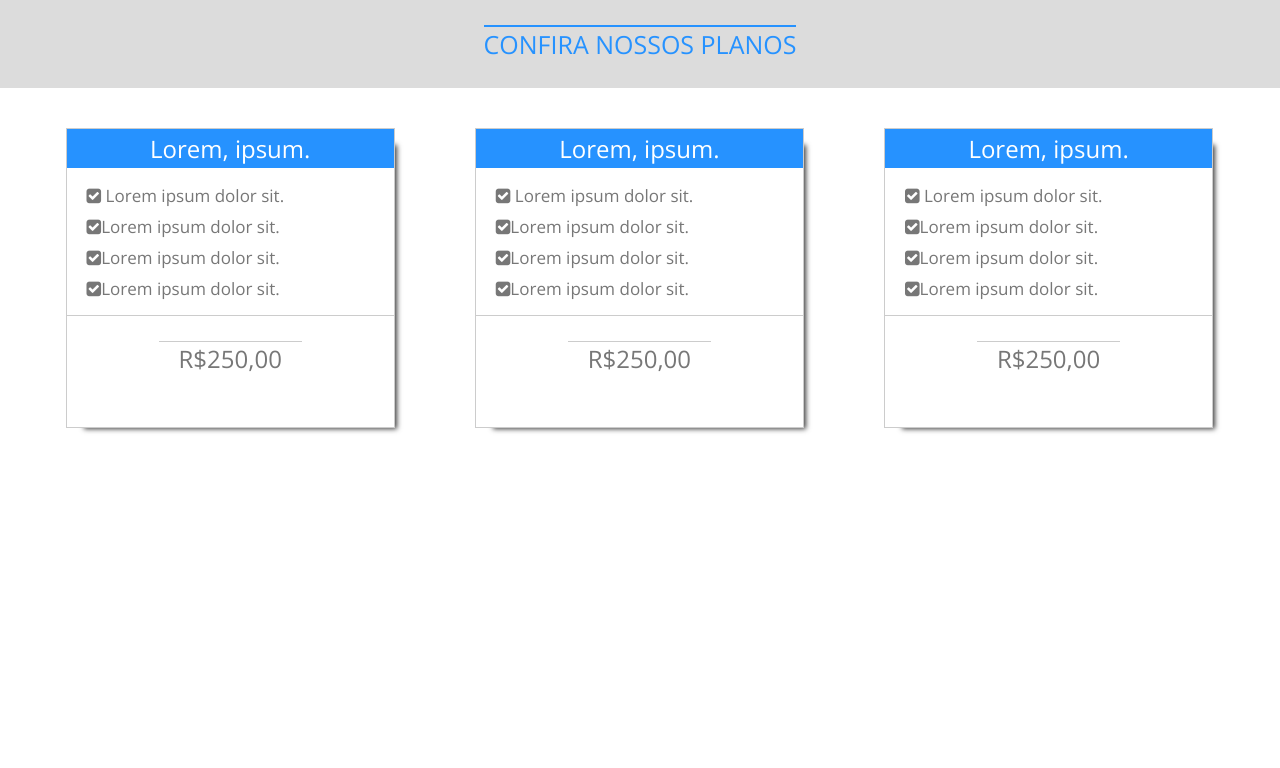
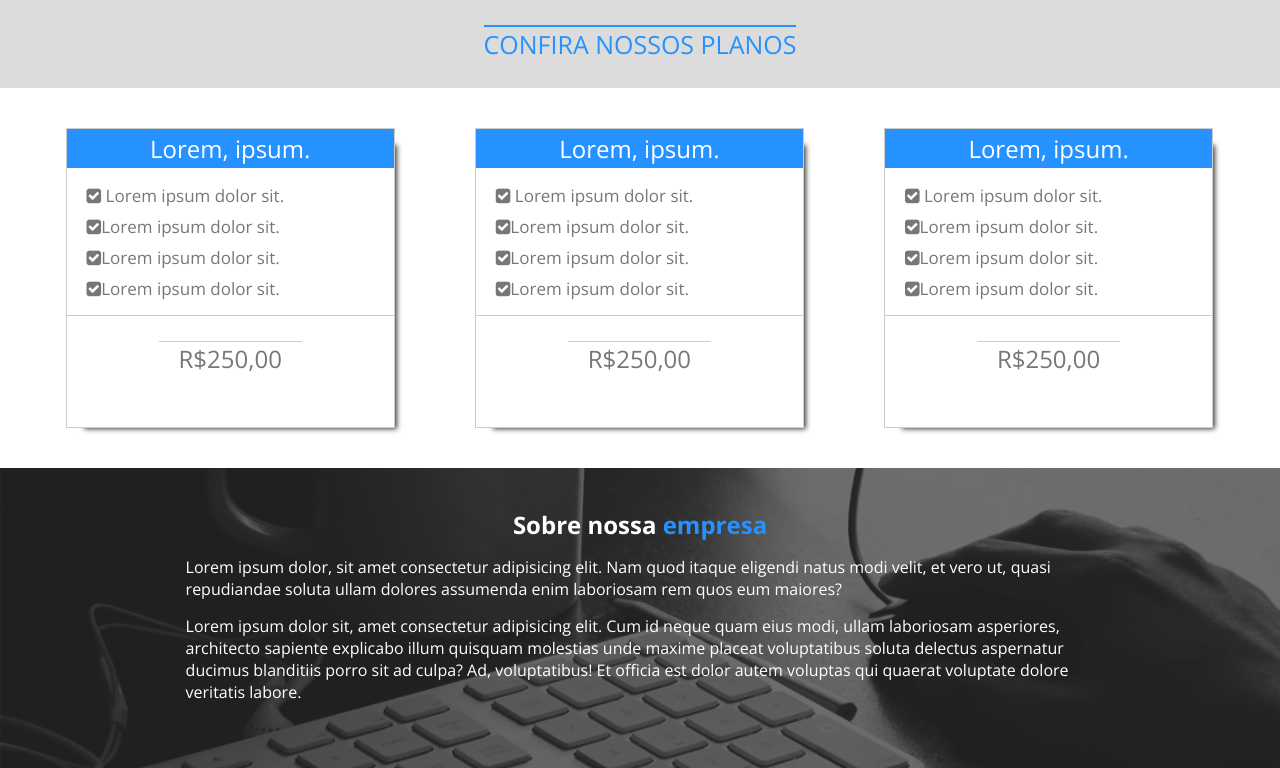
Before and after one commit to santripas/projeto6-dankicode, a plain HTML site: page index.html in a window 1280 px wide. Shown: the part 802-1570 px from the top of the page. Before the commit the page ends 1270 px from the top, so only its background shows below. Drawn offline with nearby package versions, Linux system fonts and the light colour scheme.

Commit message:
adicionei o efeito parallax na pag

```diff
--- a/css/style.css
+++ b/css/style.css
@@ -199,6 +199,43 @@ nav.desktop a{
     margin-top: 8px;
 }
 
+section.parallax{
+    position: relative;
+    width: 100%;
+    padding: 40px 0;
+    min-height: 300px;
+    background-image: url(../imagens/bg1.jpg);
+    background-size: cover;
+    background-attachment: fixed;
+    background-position: center;
+}
+
+section.parallax > .center{
+    position: relative;
+    z-index: 2;
+    max-width: 960px;
+    color: white;
+}
+
+section.parallax h2{
+    text-align: center;
+}
+
+section.parallax p{
+    margin-top: 15px;
+}
+
+.overlay-parallax{
+    width: 100%;
+    height: 100%;
+    position: absolute;
+    z-index: 1;
+    top: 0;
+    left: 0;
+    background-color: rgba(20, 20, 20, 0.6);
+}
+
+
 @media screen and (max-width:768px){
     .box-planos-single{
         width: 100%;
--- a/index.html
+++ b/index.html
@@ -110,5 +110,14 @@
         </section><!--box-planos-->
 
     </section><!--planos-->
+
+    <section class="parallax">
+        <div class="overlay-parallax"></div>
+        <div class="center">
+            <h2>Sobre nossa <span style="color: #2692FF;">empresa</span></h2>
+            <p>Lorem ipsum dolor, sit amet consectetur adipisicing elit. Nam quod itaque eligendi natus modi velit, et vero ut, quasi repudiandae soluta ullam dolores assumenda enim laboriosam rem quos eum maiores?</p>
+            <p>Lorem ipsum dolor sit, amet consectetur adipisicing elit. Cum id neque quam eius modi, ullam laboriosam asperiores, architecto sapiente explicabo illum quisquam molestias unde maxime placeat voluptatibus soluta delectus aspernatur ducimus blanditiis porro sit ad culpa? Ad, voluptatibus! Et officia est dolor autem voluptas qui quaerat voluptate dolore veritatis labore.</p>
+        </div><!--center-->
+    </section><!--parallax-->
 </body>
 </html>
```
